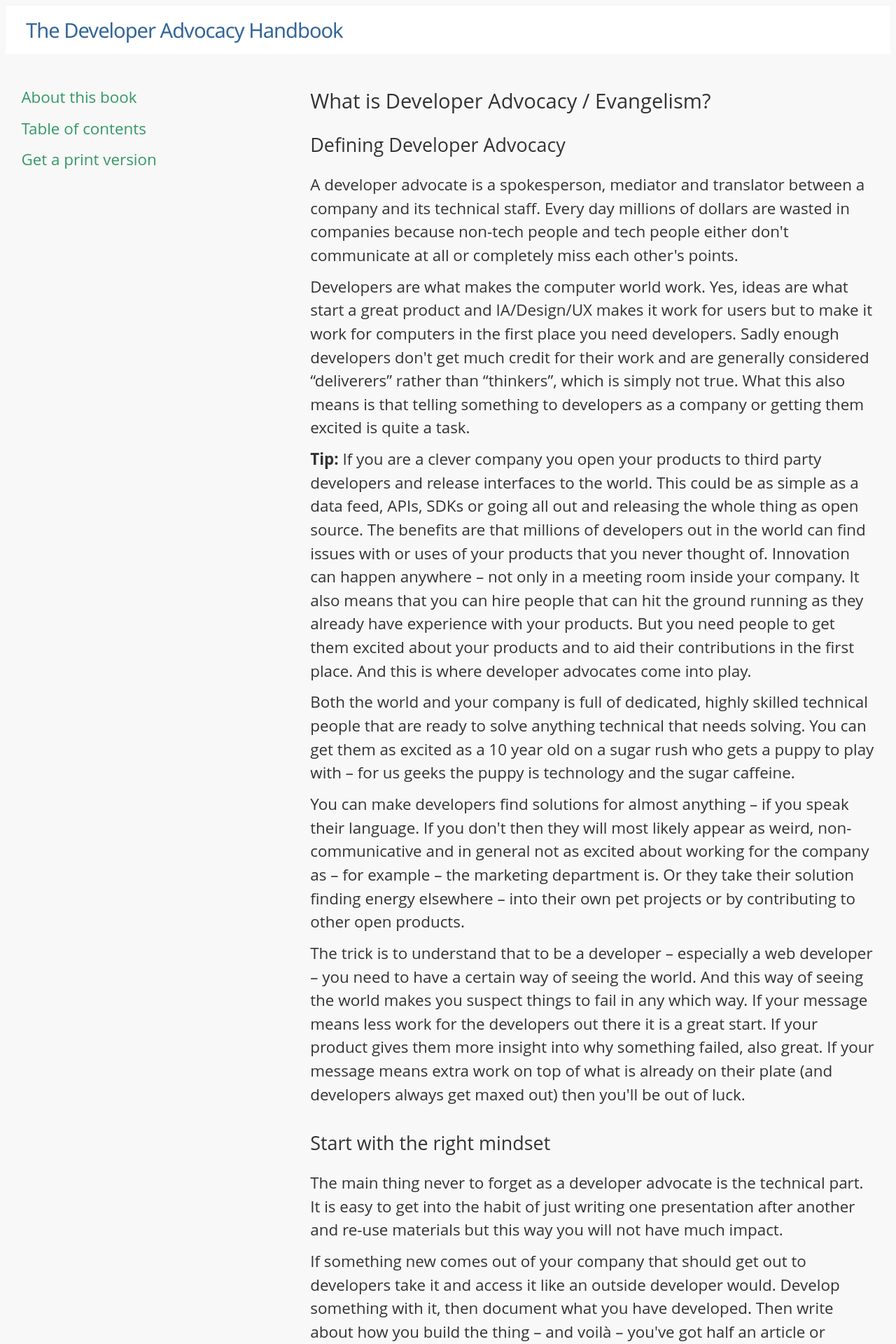
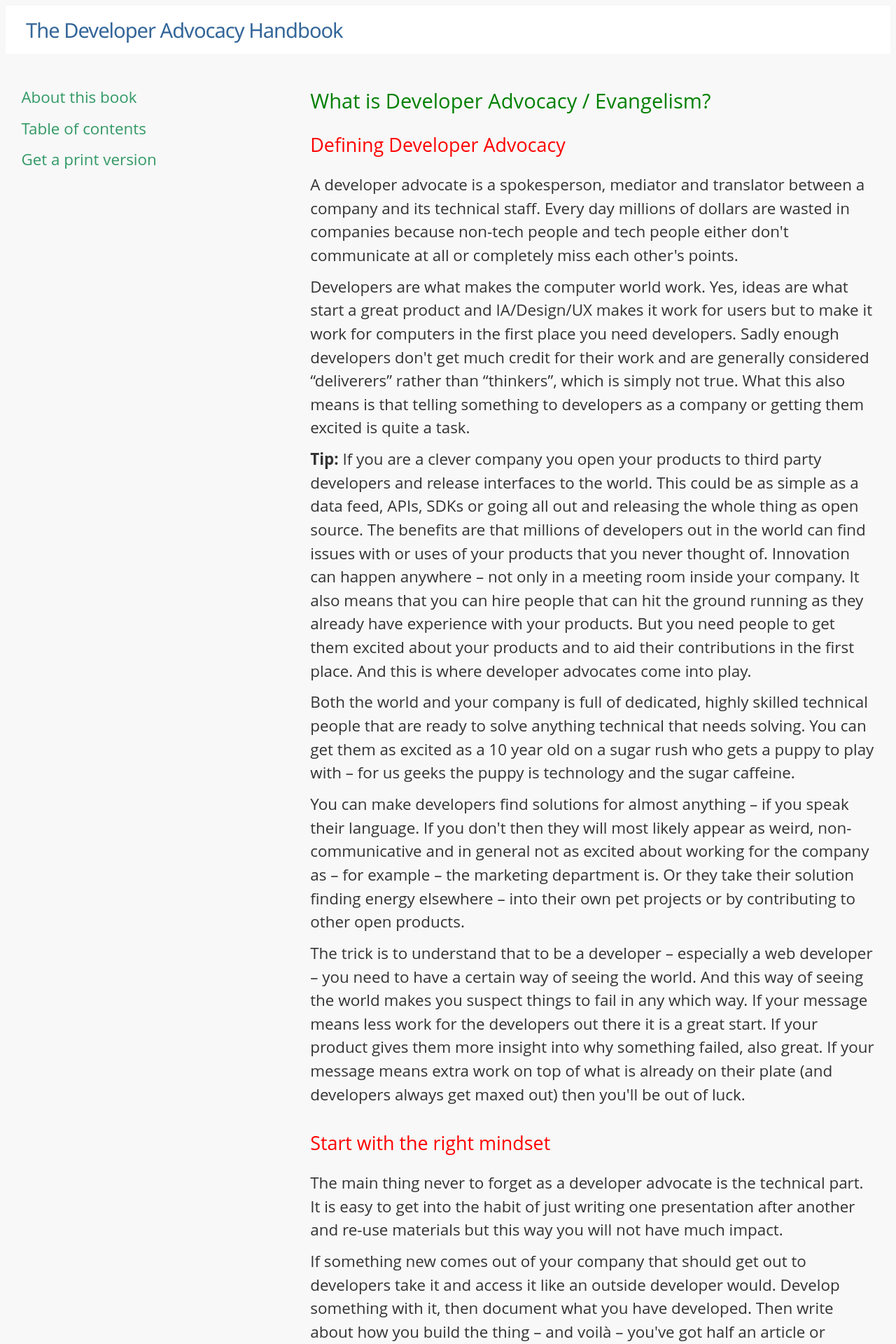
Before and after one commit to codepo8/developer-advocacy-handbook, a Jekyll site: the page built from 01-what-is-developer-advocacy.md, in a window 1280 px wide. Shown: the top 1920 px of the page at 70% size. Built offline with Jekyll 4.4.1, drawn with Linux system fonts in a browser that asks for light colours; our own code applies the rules of GitHub Pages for plain Markdown files.

Commit message:
Update styles.css

```diff
--- a/assets/styles.css
+++ b/assets/styles.css
@@ -5,6 +5,10 @@
   --line: #111;
   --headerbackground: #fff;
   --headertext: #369;
+  --h1colour: green;
+  --h2colour: red;
+  --h3colour: blue;
+  --h4colour: #ccc;
 }
 
 @media (prefers-color-scheme: dark) {
@@ -14,7 +18,11 @@
     --link: skyblue;
     --line: #ccc;
     --headerbackground: #111;
-    --headertext: lime;
+    --headertext: #ffc107;
+    --h1colour: #4caf50;
+    --h2colour: #2196f3;
+    --h3colour: #ff5a4e;
+    --h4colour: #ccc;
     }
 }
 
@@ -75,18 +83,22 @@ ul ul a {
 h1 {
   font-size: 1.3em;
   font-weight: normal;
+  color: var(--h1colour);
 }
 h2 {
   font-size: 1.2em;
   font-weight: normal;
+  color: var(--h2colour);
 }
 h3 {
   font-size: 1.1em;
   font-weight: normal;
+  color: var(--h3colour);
 }
 h4 {
   font-size: 1em;
   font-weight: bold;
+  color: var(--h4colour);
 }
 #split {
   margin: 1em;
```
